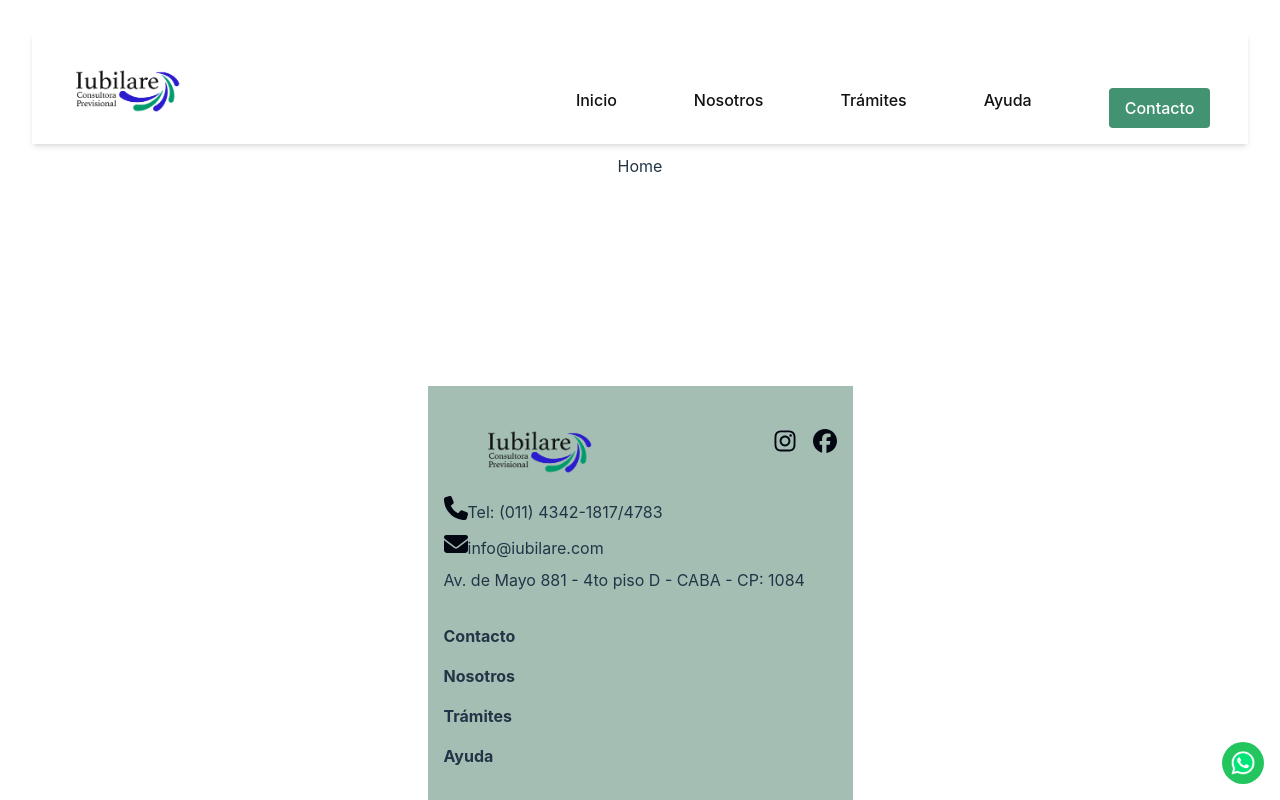
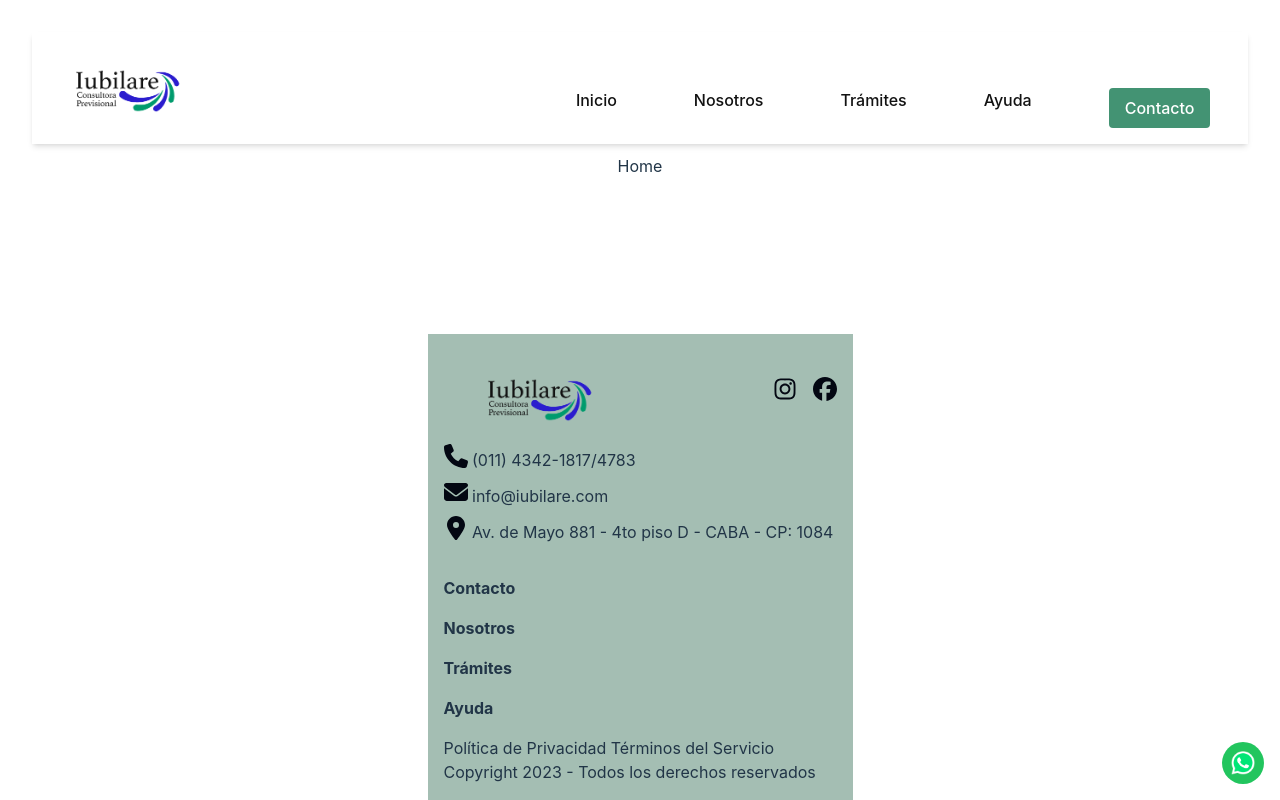
Before and after one commit to FooTalent/iubilare, a React (Vite) app: page / in a window 1280 px wide. Built offline with nearby package versions, Linux system fonts and the light colour scheme.

Commit message:
divisiones echas

```diff
--- a/src/App.tsx
+++ b/src/App.tsx
@@ -1,4 +1,4 @@
-import { Route, Routes } from 'react-router-dom'
+import { Route, Routes } from 'react-router-dom';
 import './App.css'
 import Navbar from './components/navbar/Navbar';
 //import Home from './views/Home'
--- a/src/components/footer/Footer.tsx
+++ b/src/components/footer/Footer.tsx
@@ -2,6 +2,8 @@ import React,  { useState } from 'react';
 import { FontAwesomeIcon } from '@fortawesome/react-fontawesome'
 import { faFacebook, faInstagram } from '@fortawesome/free-brands-svg-icons'
 import { faEnvelope, faPhone } from '@fortawesome/free-solid-svg-icons'
+import { faMapMarkerAlt } from '@fortawesome/free-solid-svg-icons';
+
 
 const Footer:React.FC = () => {
     const [open, setOpen] = useState([false, false, false, false]);
@@ -38,12 +40,13 @@ const Footer:React.FC = () => {
                 <div className="flex space-x-4 mb-4">
                     <FontAwesomeIcon icon={faInstagram} className="h-6 w-6 text-gray-950" />
                     <FontAwesomeIcon icon={faFacebook} className="h-6 w-6 text-gray-950" />
+
                 </div>
             </div>
             <div className='text-left'>
-                <p className="mb-2"><FontAwesomeIcon icon={faPhone} className="h-6 w-6 text-gray-950" />Tel: (011) 4342-1817/4783</p>
-                <p className='mb-2'><FontAwesomeIcon icon={faEnvelope} className="h-6 w-6 text-gray-950" />info@iubilare.com</p>
-                <p className="mb-2">Av. de Mayo 881 - 4to piso D - CABA - CP: 1084</p>
+                <p className="mb-2"><FontAwesomeIcon icon={faPhone} className="h-6 w-6 text-gray-950" /> (011) 4342-1817/4783</p>
+                <p className='mb-2'><FontAwesomeIcon icon={faEnvelope} className="h-6 w-6 text-gray-950" /> info@iubilare.com</p>
+                <p className="mb-2"><FontAwesomeIcon icon={faMapMarkerAlt} className="h-6 w-6 text-gray-950" /> Av. de Mayo 881 - 4to piso D - CABA - CP: 1084</p>
                 <br />
                 <div>
                     {lists.map((list, index) => (
@@ -63,6 +66,12 @@ const Footer:React.FC = () => {
                         </div>
                     ))}
                 </div>
+                <div>
+
+                Política de Privacidad Términos del Servicio
+
+                    Copyright 2023 - Todos los derechos reservados
+                </div>
             </div>
         </div>
       );
--- a/src/components/whatsappButton/WhatsappButton.tsx
+++ b/src/components/whatsappButton/WhatsappButton.tsx
@@ -1,6 +1,6 @@
 
 const WhatsappButton = () => {
-  const containerStyle = 'fixed bottom-4 right-4'; // Adjust as needed
+  const containerStyle = 'fixed bottom-4 right-4 z-10'; // Adjust as needed
   const buttonStyle = 'p-2 bg-green-500 rounded-full cursor-pointer';
   const imageStyle = 'w-6 h-6';
   const handleButtonClick = () => {
```
Also changed, not shown: 1 other file (tests, documents, lock files or other folders).
